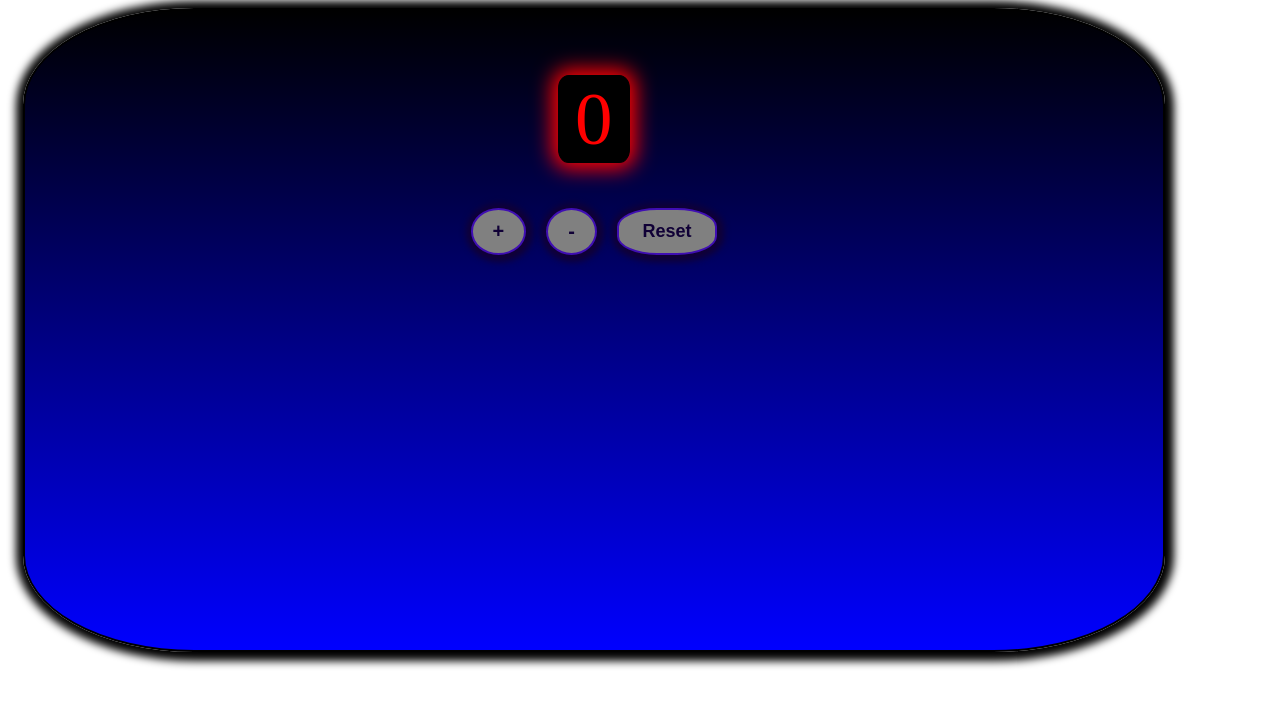
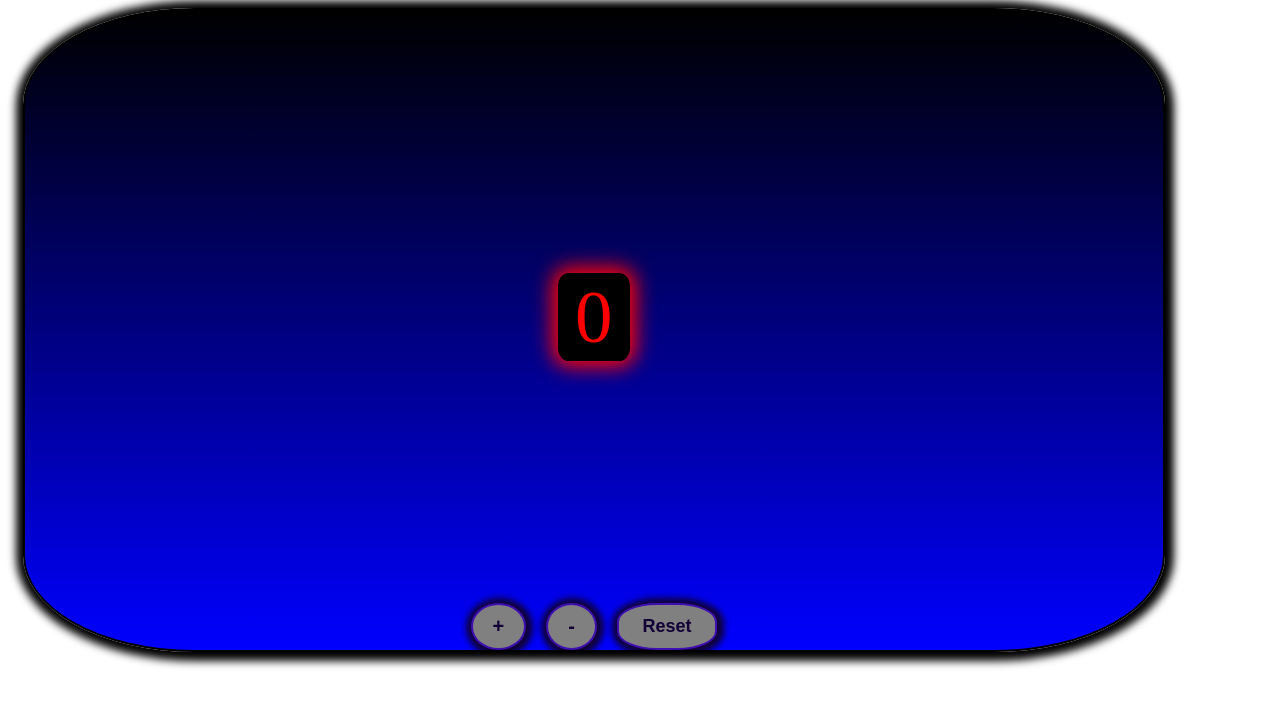
Before and after one commit to 21stChrom/react-jhj8h9, a React (Create React App) app: page / in a window 1280 px wide. Shown: the top 706 px of the page. Built offline with nearby package versions, Linux system fonts and the light colour scheme.

Commit message:
1 file modified

```diff
--- a/src/style.css
+++ b/src/style.css
@@ -39,6 +39,8 @@
 }
 
 .counter__output {
+  margin: auto;
+max-width: 100px;
   width: 70px;
   box-shadow: 0px 0px 20px 6px;
   background-color: black;
```
